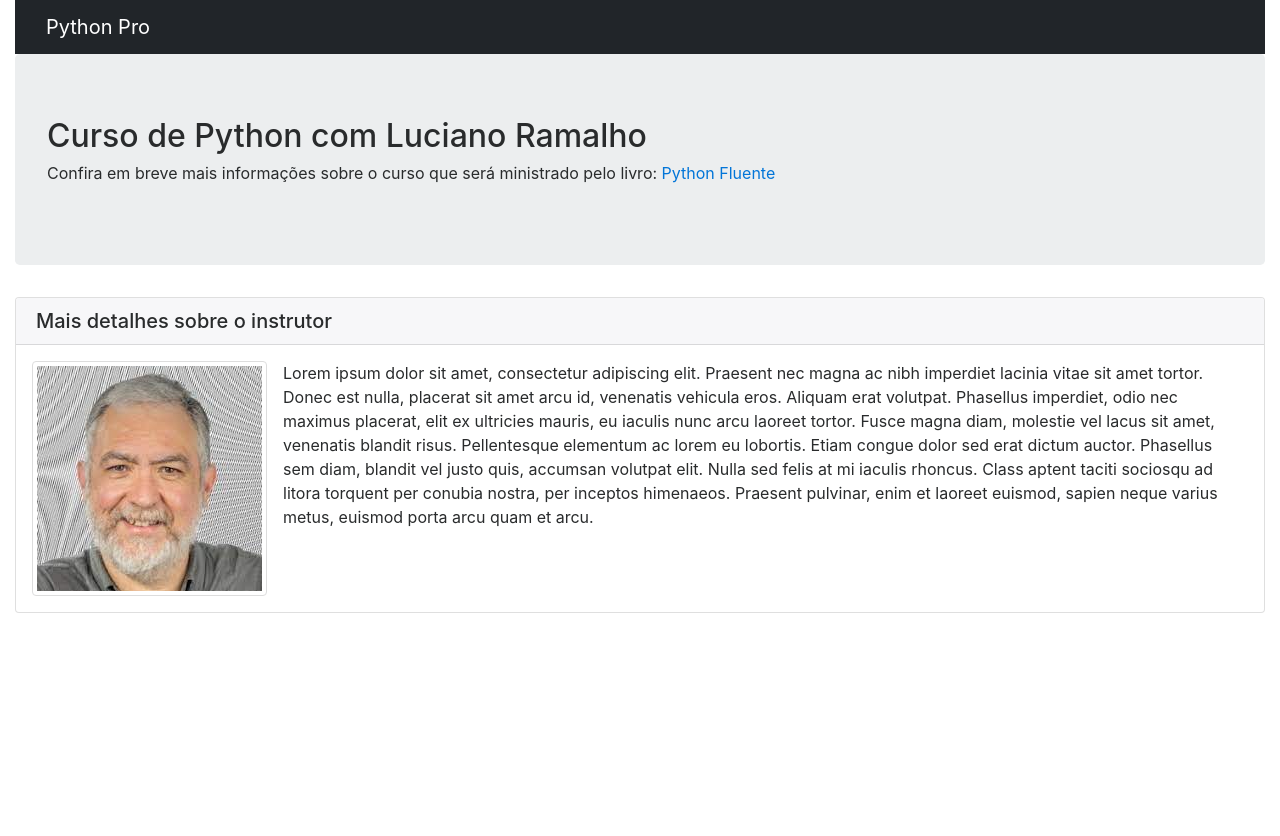
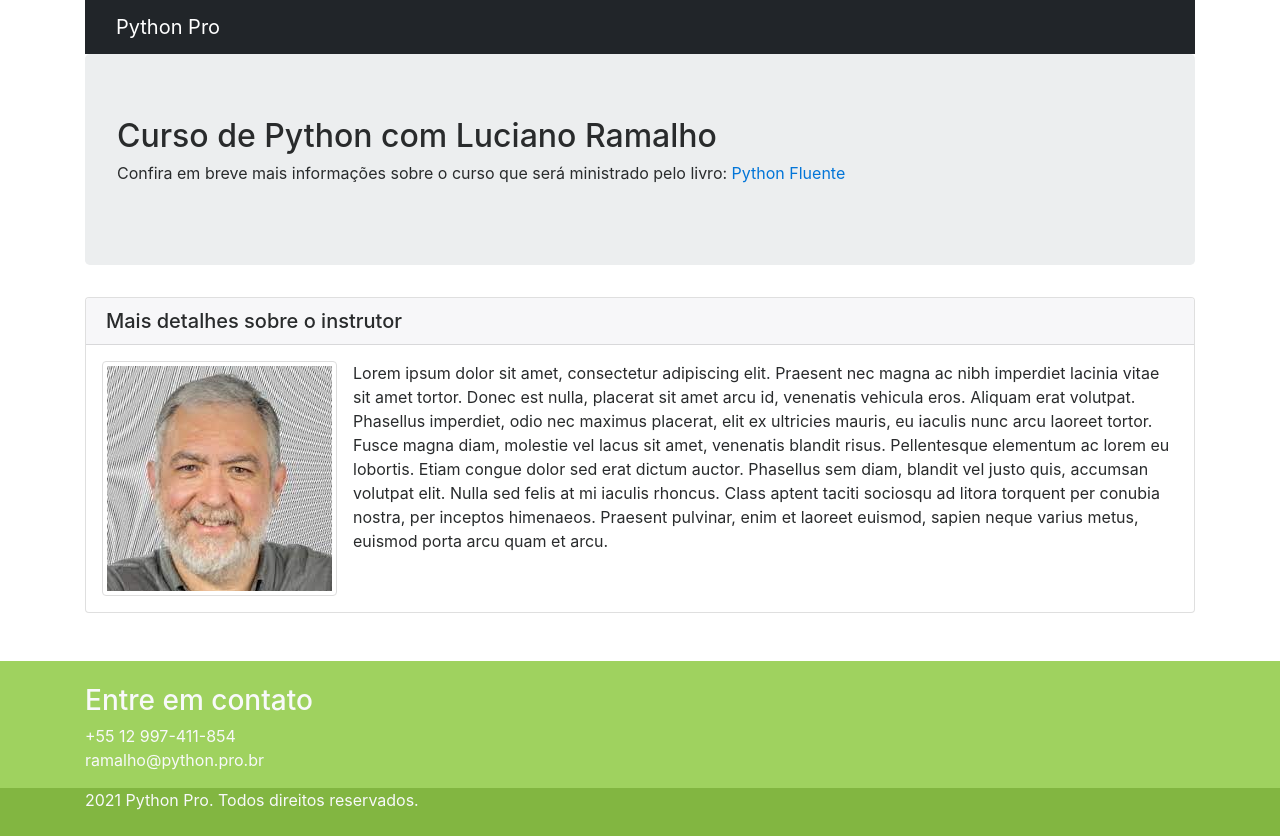
Before and after one commit to lu1zibrahim/DjangoPP, a Django app: page / in a window 1280 px wide. Before the commit the page ends 613 px from the top, so only its background shows below. Run offline with Django 3.2, Linux system fonts and the light colour scheme; some libraries are stand-ins or nearby versions.

Commit message:
Finalização da produção da landing page.

```diff
--- a/base/static/css/style.css
+++ b/base/static/css/style.css
@@ -1 +1,7 @@
-# Empty CSS file for your own CSS
+.main-footer{
+    background-color: #9fd25f;
+}
+
+.rights {
+    background-color: #82b641
+}
--- a/base/templates/base/home.html
+++ b/base/templates/base/home.html
@@ -19,7 +19,7 @@
   </head>
   <body>
 
-    <div class="container-fluid">
+    <div class="container">
 	<div class="row">
 		<div class="col-md-12">
 			<nav class="navbar navbar-expand-lg navbar-dark bg-dark">
@@ -64,6 +64,29 @@
 		</div>
 	</div>
 </div>
+<footer class="main-footer mt-5 pt-4 text-light">
+	<div class="container">
+		<div class="row">
+			<div class="col">
+				<h3>Entre em contato</h3>
+				<address>
+					+55 12 997-411-854
+					<br/>
+					<a href="mailto:ramalho@python.pro.br" class="text-light">ramalho@python.pro.br</a>
+				</address>
+			</div>
+		</div>
+	</div>
+	<div class="rights pb-4">
+	<div class="container">
+		<div class="row">
+			<div class="col">
+				{% now 'Y' %} Python Pro. Todos direitos reservados.
+			</div>
+		</div>
+	</div>
+	</div>
+</footer>
 
     <script src="{% static 'js/jquery.min.js'  %} "></script>
     <script src="{% static 'js/bootstrap.min.js' %} "></script>
```
